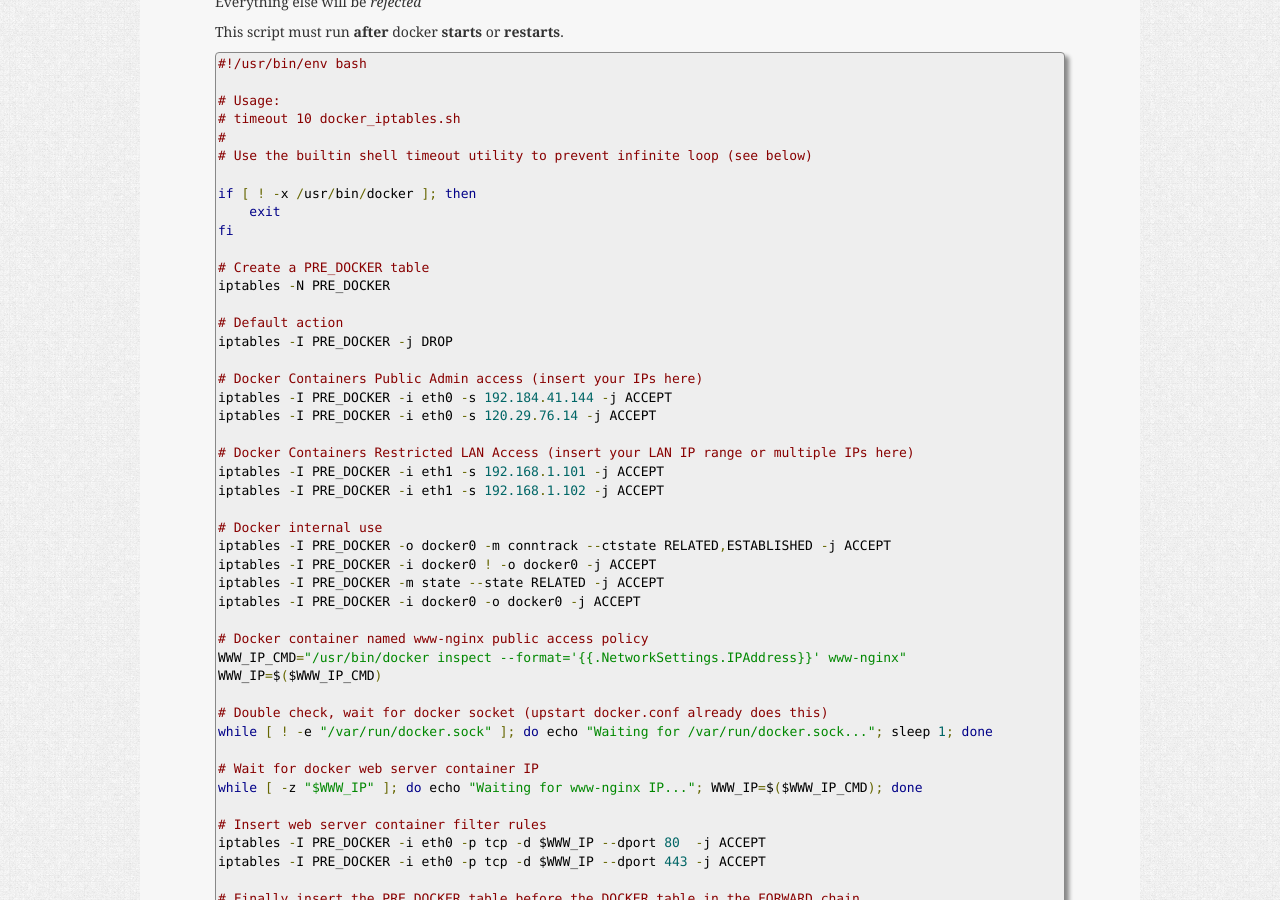
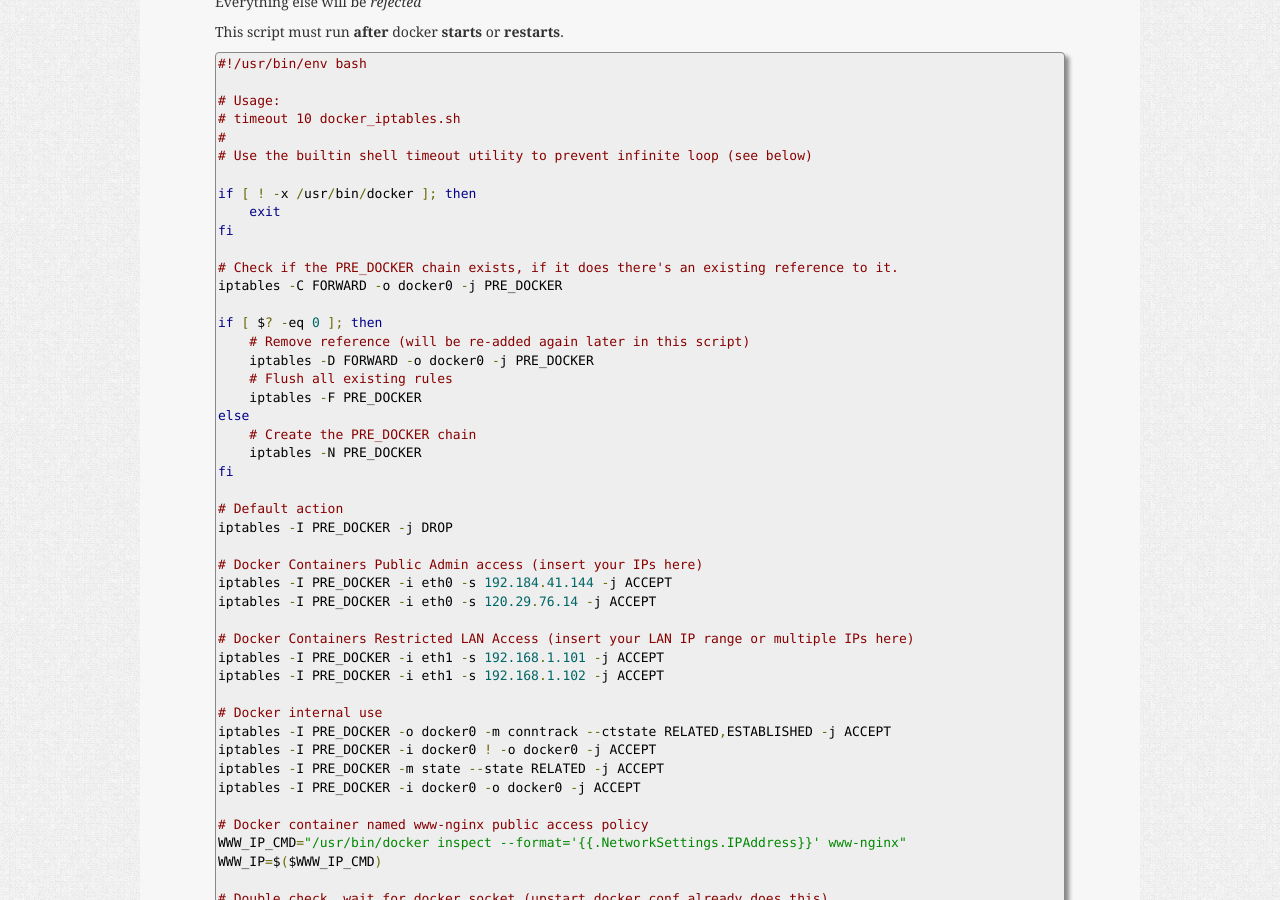
Before and after one commit to rudijs/rudijs.github.io, a Jekyll site: the page built from _posts/2015-07-17-docker-restricting-container-access-with-iptables.markdown, in a window 1280 px wide and 900 px high, scrolled down 904 px. Built offline with Jekyll 4.4.1, drawn with Linux system fonts in a browser that asks for light colours; Markdown is read by kramdown in place of the engine named in the settings; comment, search, counter and statistics services are not loaded.

Commit message:
Add PRE_DOCKER chain check and flush

```diff
--- a/_posts/2015-07-17-docker-restricting-container-access-with-iptables.markdown
+++ b/_posts/2015-07-17-docker-restricting-container-access-with-iptables.markdown
@@ -54,8 +54,18 @@ if [ ! -x /usr/bin/docker ]; then
     exit
 fi
 
-# Create a PRE_DOCKER table
-iptables -N PRE_DOCKER
+# Check if the PRE_DOCKER chain exists, if it does there's an existing reference to it.
+iptables -C FORWARD -o docker0 -j PRE_DOCKER
+
+if [ $? -eq 0 ]; then
+    # Remove reference (will be re-added again later in this script)
+    iptables -D FORWARD -o docker0 -j PRE_DOCKER
+    # Flush all existing rules
+    iptables -F PRE_DOCKER
+else
+    # Create the PRE_DOCKER chain
+    iptables -N PRE_DOCKER
+fi
 
 # Default action
 iptables -I PRE_DOCKER -j DROP
```
